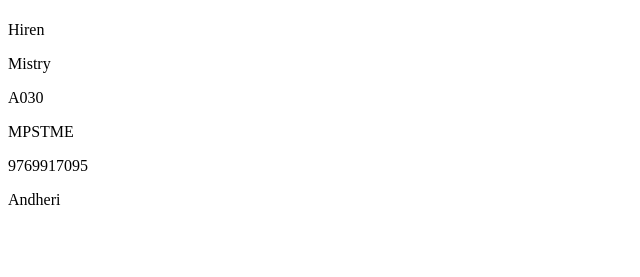
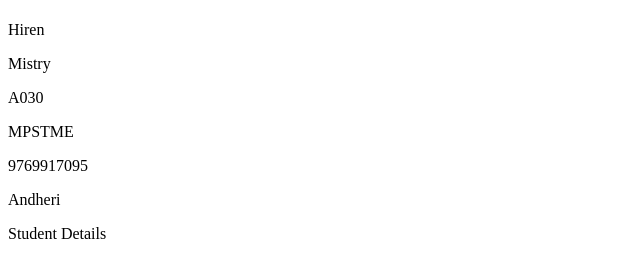
Before and after one commit to hirenm455/test, a plain HTML site: page index.html in a window 1280 px wide. Shown: the part 59-336 px from the top of the page, without its empty margins (0-640 px from the left). Drawn offline with Linux system fonts and the light colour scheme.

Commit message:
Student Details

```diff
--- a/index.html
+++ b/index.html
@@ -11,5 +11,6 @@
 	<p>MPSTME</p>
 	<p>9769917095</p>
 	<p>Andheri</p>
+	<p>Student Details</p>
 </body>
 </html>
```
